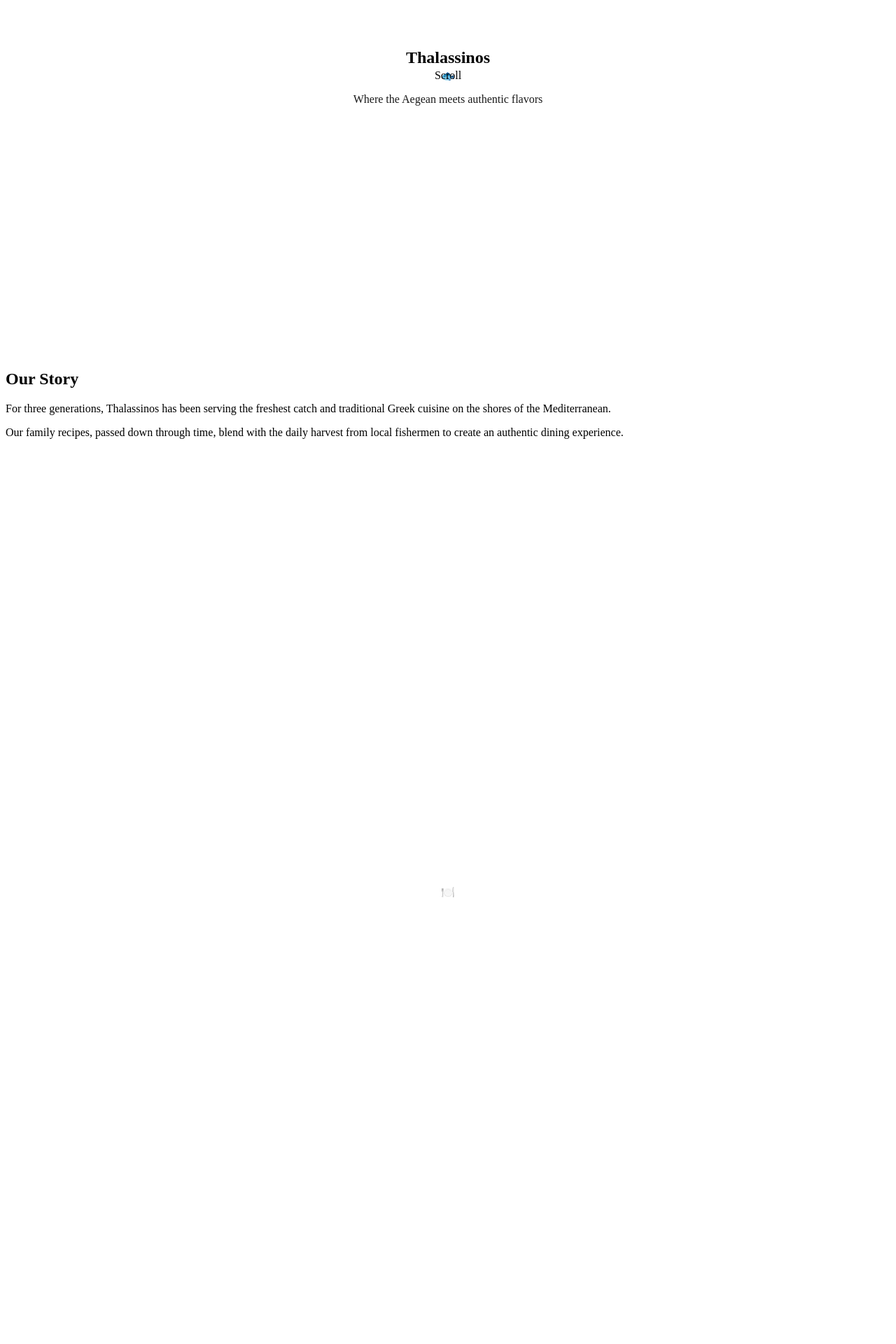
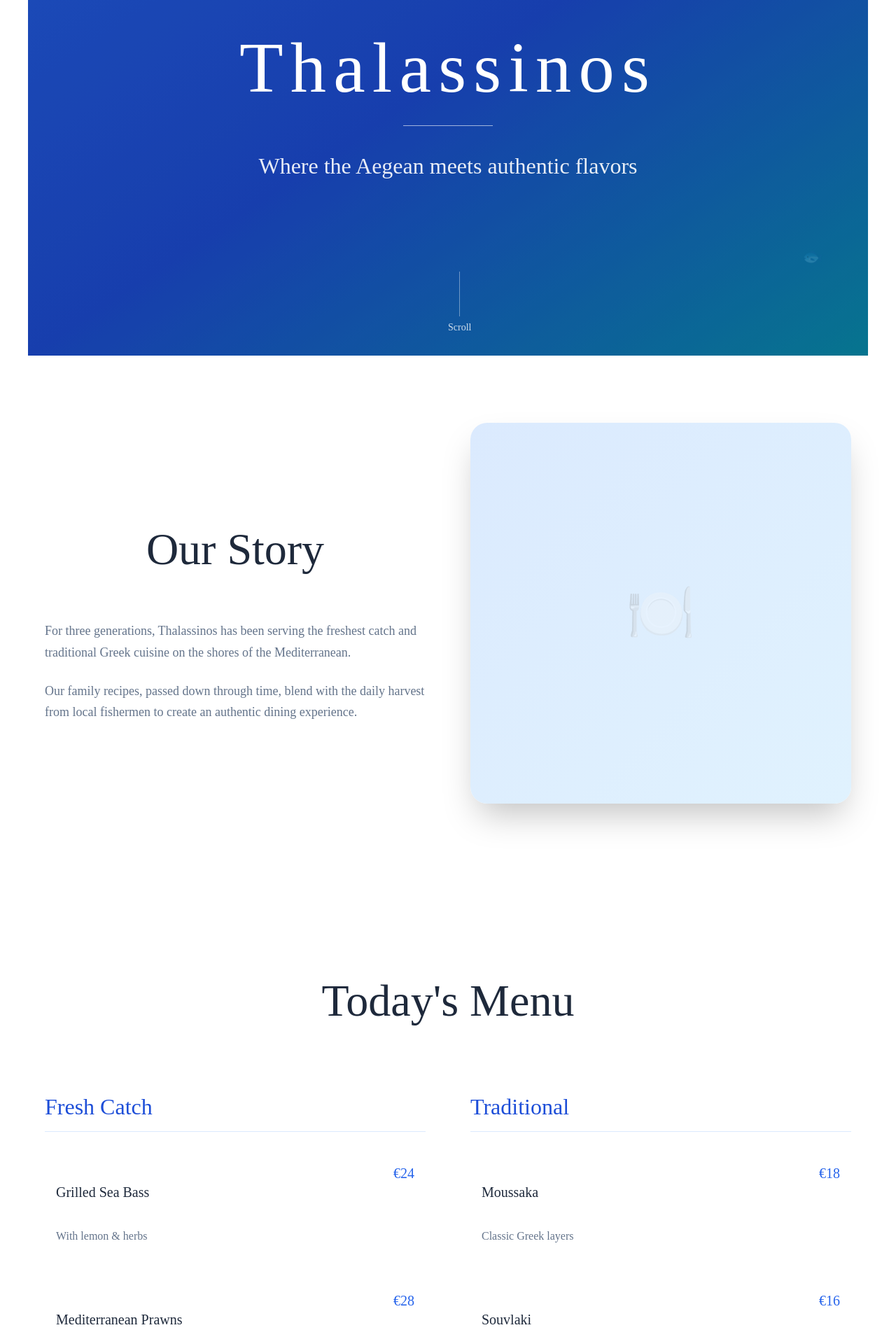
Before and after one commit to giakoumv/thalassinos, a React (Vite) app: page / in a window 1280 px wide. Shown: the part 300-2220 px from the top of the page at 70% size. Built offline with nearby package versions, Linux system fonts and the light colour scheme.

Commit message:
Update Thalassinos.tsx

```diff
--- a/src/Thalassinos.tsx
+++ b/src/Thalassinos.tsx
@@ -3,16 +3,6 @@ import React, { useState, useEffect } from 'react';
 export default function ThalassinosWebsite() {
   const [scrollY, setScrollY] = useState(0);
   const [isVisible, setIsVisible] = useState({});
-
-  useEffect(() => {
-    // Add Tailwind CSS if not already present
-    if (!document.querySelector('link[href*="tailwindcss"]')) {
-      const link = document.createElement('link');
-      link.href = 'https://cdn.tailwindcss.com';
-      link.rel = 'stylesheet';
-      document.head.appendChild(link);
-    }
-  }, []);
 
   useEffect(() => {
     const handleScroll = () => setScrollY(window.scrollY);
@@ -47,69 +37,360 @@ export default function ThalassinosWebsite() {
     ]}
   ];
 
+  const styles = {
+    container: {
+      minHeight: '100vh',
+      backgroundColor: '#f8fafc',
+      color: '#0f172a',
+      fontFamily: '-apple-system, BlinkMacSystemFont, "Segoe UI", Roboto, sans-serif'
+    },
+    heroSection: {
+      position: 'relative',
+      height: '100vh',
+      display: 'flex',
+      alignItems: 'center',
+      justifyContent: 'center',
+      overflow: 'hidden'
+    },
+    heroBackground: {
+      position: 'absolute',
+      top: 0,
+      left: 0,
+      right: 0,
+      bottom: 0,
+      background: 'linear-gradient(to bottom right, #2563eb, #1d4ed8, #0891b2)',
+      transform: `translateY(${scrollY * 0.5}px)`
+    },
+    heroOverlay: {
+      position: 'absolute',
+      top: 0,
+      left: 0,
+      right: 0,
+      bottom: 0,
+      backgroundColor: 'rgba(0,0,0,0.2)'
+    },
+    floatingElement1: {
+      position: 'absolute',
+      top: '80px',
+      left: '40px',
+      color: 'rgba(255,255,255,0.3)',
+      fontSize: '30px',
+      animation: 'bounce 2s infinite'
+    },
+    floatingElement2: {
+      position: 'absolute',
+      bottom: '128px',
+      right: '64px',
+      color: 'rgba(255,255,255,0.3)',
+      fontSize: '24px',
+      animation: 'pulse 2s infinite'
+    },
+    heroContent: {
+      position: 'relative',
+      zIndex: 10,
+      textAlign: 'center',
+      color: 'white',
+      padding: '0 24px'
+    },
+    heroTitle: {
+      fontSize: 'clamp(4rem, 8vw, 8rem)',
+      fontWeight: '300',
+      marginBottom: '24px',
+      letterSpacing: '0.1em'
+    },
+    heroDivider: {
+      width: '128px',
+      height: '1px',
+      backgroundColor: 'rgba(255,255,255,0.6)',
+      margin: '0 auto 32px auto'
+    },
+    heroSubtitle: {
+      fontSize: 'clamp(1.25rem, 3vw, 2rem)',
+      fontWeight: '300',
+      opacity: 0.9,
+      maxWidth: '800px',
+      margin: '0 auto',
+      lineHeight: 1.6
+    },
+    scrollIndicator: {
+      position: 'absolute',
+      bottom: '32px',
+      left: '50%',
+      transform: 'translateX(-50%)',
+      color: 'rgba(255,255,255,0.8)',
+      textAlign: 'center',
+      animation: 'bounce 2s infinite'
+    },
+    scrollLine: {
+      width: '1px',
+      height: '64px',
+      backgroundColor: 'rgba(255,255,255,0.4)',
+      margin: '0 auto 8px auto'
+    },
+    section: {
+      padding: '96px 24px'
+    },
+    sectionWhite: {
+      backgroundColor: 'white'
+    },
+    sectionGray: {
+      background: 'linear-gradient(to bottom right, #f1f5f9, #e0f2fe)'
+    },
+    sectionDark: {
+      backgroundColor: '#0f172a',
+      color: 'white'
+    },
+    container: {
+      maxWidth: '1200px',
+      margin: '0 auto'
+    },
+    sectionTitle: {
+      fontSize: 'clamp(2.5rem, 5vw, 5rem)',
+      fontWeight: '300',
+      marginBottom: '64px',
+      color: '#1e293b',
+      textAlign: 'center'
+    },
+    sectionTitleWhite: {
+      color: 'white'
+    },
+    grid: {
+      display: 'grid',
+      gap: '64px',
+      alignItems: 'center'
+    },
+    gridTwoCol: {
+      gridTemplateColumns: 'repeat(auto-fit, minmax(400px, 1fr))'
+    },
+    gridThreeCol: {
+      gridTemplateColumns: 'repeat(auto-fit, minmax(280px, 1fr))',
+      gap: '32px'
+    },
+    aboutText: {
+      fontSize: '18px',
+      color: '#64748b',
+      lineHeight: 1.7,
+      marginBottom: '24px'
+    },
+    aboutImage: {
+      aspectRatio: '1/1',
+      background: 'linear-gradient(to bottom right, #dbeafe, #e0f2fe)',
+      borderRadius: '24px',
+      padding: '32px',
+      boxShadow: '0 25px 50px -12px rgba(0,0,0,0.25)',
+      display: 'flex',
+      alignItems: 'center',
+      justifyContent: 'center'
+    },
+    menuSection: {
+      marginBottom: '48px'
+    },
+    menuTitle: {
+      fontSize: '2rem',
+      fontWeight: '300',
+      color: '#1d4ed8',
+      borderBottom: '1px solid #dbeafe',
+      paddingBottom: '16px',
+      marginBottom: '32px'
+    },
+    menuItem: {
+      padding: '16px',
+      borderRadius: '16px',
+      transition: 'all 0.3s ease',
+      cursor: 'pointer',
+      marginBottom: '24px'
+    },
+    menuItemHover: {
+      backgroundColor: '#f8fafc'
+    },
+    menuItemHeader: {
+      display: 'flex',
+      justifyContent: 'space-between',
+      alignItems: 'flex-start',
+      marginBottom: '8px'
+    },
+    menuItemName: {
+      fontSize: '20px',
+      fontWeight: '500',
+      color: '#1e293b'
+    },
+    menuItemPrice: {
+      fontSize: '20px',
+      fontWeight: '300',
+      color: '#2563eb',
+      marginLeft: '16px'
+    },
+    menuItemDesc: {
+      color: '#64748b',
+      fontWeight: '300'
+    },
+    reviewCard: {
+      backgroundColor: 'white',
+      padding: '32px',
+      borderRadius: '24px',
+      boxShadow: '0 10px 25px -5px rgba(0,0,0,0.1)',
+      transition: 'all 0.3s ease',
+      cursor: 'pointer'
+    },
+    reviewCardHover: {
+      boxShadow: '0 20px 40px -10px rgba(0,0,0,0.15)',
+      transform: 'translateY(-8px)'
+    },
+    stars: {
+      display: 'flex',
+      marginBottom: '16px'
+    },
+    star: {
+      color: '#fbbf24',
+      fontSize: '20px'
+    },
+    reviewText: {
+      color: '#64748b',
+      fontWeight: '300',
+      lineHeight: 1.7,
+      marginBottom: '24px',
+      fontStyle: 'italic'
+    },
+    reviewAuthor: {
+      fontWeight: '500',
+      color: '#1e293b'
+    },
+    contactGrid: {
+      display: 'grid',
+      gridTemplateColumns: 'repeat(auto-fit, minmax(400px, 1fr))',
+      gap: '64px'
+    },
+    contactItem: {
+      display: 'flex',
+      alignItems: 'flex-start',
+      gap: '16px',
+      marginBottom: '32px'
+    },
+    contactIcon: {
+      fontSize: '24px',
+      color: '#60a5fa',
+      marginTop: '4px'
+    },
+    contactLabel: {
+      fontWeight: '500',
+      marginBottom: '4px'
+    },
+    contactText: {
+      color: '#cbd5e1',
+      fontWeight: '300'
+    },
+    contactVisual: {
+      aspectRatio: '1/1',
+      background: 'linear-gradient(to bottom right, rgba(37,99,235,0.2), rgba(8,145,178,0.2))',
+      borderRadius: '24px',
+      display: 'flex',
+      alignItems: 'center',
+      justifyContent: 'center',
+      textAlign: 'center'
+    },
+    footer: {
+      padding: '48px 24px',
+      backgroundColor: '#020617',
+      color: '#64748b',
+      textAlign: 'center'
+    },
+    footerTitle: {
+      fontSize: '2rem',
+      fontWeight: '300',
+      marginBottom: '16px',
+      color: 'white'
+    },
+    footerDivider: {
+      width: '64px',
+      height: '1px',
+      backgroundColor: '#334155',
+      margin: '0 auto 24px auto'
+    },
+    fadeIn: {
+      transition: 'all 1s ease',
+      transform: isVisible.about ? 'translateY(0)' : 'translateY(80px)',
+      opacity: isVisible.about ? 1 : 0
+    },
+    fadeInMenu: {
+      transition: 'all 1s ease',
+      transform: isVisible.menu ? 'translateY(0)' : 'translateY(80px)',
+      opacity: isVisible.menu ? 1 : 0
+    },
+    fadeInReviews: {
+      transition: 'all 1s ease',
+      transform: isVisible.reviews ? 'translateY(0)' : 'translateY(80px)',
+      opacity: isVisible.reviews ? 1 : 0
+    },
+    fadeInContact: {
+      transition: 'all 1s ease',
+      transform: isVisible.contact ? 'translateY(0)' : 'translateY(80px)',
+      opacity: isVisible.contact ? 1 : 0
+    }
+  };
+
+  // Add CSS animations
+  useEffect(() => {
+    const style = document.createElement('style');
+    style.textContent = `
+      @keyframes bounce {
+        0%, 20%, 53%, 80%, 100% { transform: translateY(0); }
+        40%, 43% { transform: translateY(-30px); }
+        70% { transform: translateY(-15px); }
+        90% { transform: translateY(-4px); }
+      }
+      @keyframes pulse {
+        0%, 100% { opacity: 1; }
+        50% { opacity: 0.5; }
+      }
+    `;
+    document.head.appendChild(style);
+    return () => document.head.removeChild(style);
+  }, []);
+
   return (
-    <div className="min-h-screen bg-slate-50 text-slate-900">
+    <div style={styles.container}>
       {/* Hero Section */}
-      <section className="relative h-screen flex items-center justify-center overflow-hidden">
-        <div
-          className="absolute inset-0 bg-gradient-to-br from-blue-600 via-blue-700 to-cyan-600"
-          style={{ transform: `translateY(${scrollY * 0.5}px)` }}
-        />
-        <div className="absolute inset-0 bg-black/20" />
+      <section style={styles.heroSection}>
+        <div style={styles.heroBackground} />
+        <div style={styles.heroOverlay} />
 
         {/* Floating Elements */}
-        <div className="absolute top-20 left-10 text-white/30 animate-bounce">
-          <div className="w-10 h-10 flex items-center justify-center text-3xl">〜</div>
-        </div>
-        <div className="absolute bottom-32 right-16 text-white/30 animate-pulse">
-          <div className="w-8 h-8 flex items-center justify-center text-2xl">🐟</div>
-        </div>
+        <div style={styles.floatingElement1}>〜</div>
+        <div style={styles.floatingElement2}>🐟</div>
 
-        <div className="relative z-10 text-center text-white px-6">
-          <div className="animate-fade-in">
-            <h1 className="text-7xl md:text-8xl font-light mb-6 tracking-wide">
-              Thalassinos
-            </h1>
-            <div className="w-32 h-px bg-white/60 mx-auto mb-8"></div>
-            <p className="text-xl md:text-2xl font-light opacity-90 max-w-2xl mx-auto leading-relaxed">
+        <div style={styles.heroContent}>
+          <h1 style={styles.heroTitle}>Thalassinos</h1>
+          <div style={styles.heroDivider}></div>
+          <p style={styles.heroSubtitle}>
             Where the Aegean meets authentic flavors
           </p>
         </div>
-        </div>
 
         {/* Scroll Indicator */}
-        <div className="absolute bottom-8 left-1/2 transform -translate-x-1/2 text-white/80 animate-bounce">
-          <div className="w-px h-16 bg-white/40 mx-auto mb-2"></div>
-          <div className="text-sm font-light">Scroll</div>
+        <div style={styles.scrollIndicator}>
+          <div style={styles.scrollLine}></div>
+          <div style={{fontSize: '14px', fontWeight: '300'}}>Scroll</div>
         </div>
       </section>
 
       {/* About Section */}
-      <section id="about" className="py-24 px-6">
-        <div className="max-w-6xl mx-auto">
-          <div className={`transition-all duration-1000 transform ${isVisible.about ? 'translate-y-0 opacity-100' : 'translate-y-20 opacity-0'}`}>
-            <div className="grid md:grid-cols-2 gap-16 items-center">
+      <section id="about" style={{...styles.section}}>
+        <div style={styles.container}>
+          <div style={styles.fadeIn}>
+            <div style={{...styles.grid, ...styles.gridTwoCol}}>
               <div>
-                <h2 className="text-5xl font-light mb-8 text-slate-800">
-                  Our Story
-                </h2>
-                <div className="space-y-6 text-lg text-slate-600 leading-relaxed">
-                  <p>
+                <h2 style={styles.sectionTitle}>Our Story</h2>
+                <div style={styles.aboutText}>
                   For three generations, Thalassinos has been serving the freshest catch
                   and traditional Greek cuisine on the shores of the Mediterranean.
-                  </p>
-                  <p>
+                </div>
+                <div style={styles.aboutText}>
                   Our family recipes, passed down through time, blend with the daily
                   harvest from local fishermen to create an authentic dining experience.
-                  </p>
                 </div>
               </div>
-              <div className="relative">
-                <div className="aspect-square bg-gradient-to-br from-blue-100 to-cyan-50 rounded-3xl p-8 shadow-2xl">
-                  <div className="h-full flex items-center justify-center">
-                    <div className="text-8xl text-blue-600/30">🍽️</div>
-                  </div>
-                </div>
+              <div style={styles.aboutImage}>
+                <div style={{fontSize: '80px', color: 'rgba(37,99,235,0.3)'}}>🍽️</div>
               </div>
             </div>
           </div>
@@ -117,33 +398,32 @@ export default function ThalassinosWebsite() {
       </section>
 
       {/* Menu Section */}
-      <section id="menu" className="py-24 bg-white">
-        <div className="max-w-6xl mx-auto px-6">
-          <div className={`transition-all duration-1000 transform ${isVisible.menu ? 'translate-y-0 opacity-100' : 'translate-y-20 opacity-0'}`}>
-            <h2 className="text-5xl font-light text-center mb-16 text-slate-800">
-              Today's Menu
-            </h2>
+      <section id="menu" style={{...styles.section, ...styles.sectionWhite}}>
+        <div style={styles.container}>
+          <div style={styles.fadeInMenu}>
+            <h2 style={styles.sectionTitle}>Today's Menu</h2>
 
-            <div className="grid md:grid-cols-2 gap-12">
+            <div style={{...styles.grid, ...styles.gridTwoCol}}>
               {menuItems.map((section, idx) => (
-                <div key={idx} className="space-y-8">
-                  <h3 className="text-3xl font-light text-blue-700 border-b border-blue-100 pb-4">
-                    {section.category}
-                  </h3>
-                  <div className="space-y-6">
+                <div key={idx} style={styles.menuSection}>
+                  <h3 style={styles.menuTitle}>{section.category}</h3>
+                  <div>
                     {section.items.map((item, i) => (
-                      <div key={i} className="group hover:bg-slate-50 p-4 rounded-2xl transition-all duration-300">
-                        <div className="flex justify-between items-start mb-2">
-                          <h4 className="text-xl font-medium text-slate-800 group-hover:text-blue-700 transition-colors">
-                            {item.name}
-                          </h4>
-                          <span className="text-xl font-light text-blue-600 ml-4">
-                            {item.price}
-                          </span>
+                      <div
+                        key={i}
+                        style={styles.menuItem}
+                        onMouseEnter={(e) => {
+                          e.currentTarget.style.backgroundColor = '#f8fafc';
+                        }}
+                        onMouseLeave={(e) => {
+                          e.currentTarget.style.backgroundColor = 'transparent';
+                        }}
+                      >
+                        <div style={styles.menuItemHeader}>
+                          <h4 style={styles.menuItemName}>{item.name}</h4>
+                          <span style={styles.menuItemPrice}>{item.price}</span>
                         </div>
-                        <p className="text-slate-600 font-light">
-                          {item.desc}
-                        </p>
+                        <p style={styles.menuItemDesc}>{item.desc}</p>
                       </div>
                     ))}
                   </div>
@@ -155,31 +435,36 @@ export default function ThalassinosWebsite() {
       </section>
 
       {/* Reviews Section */}
-      <section id="reviews" className="py-24 bg-gradient-to-br from-slate-100 to-blue-50">
-        <div className="max-w-6xl mx-auto px-6">
-          <div className={`transition-all duration-1000 transform ${isVisible.reviews ? 'translate-y-0 opacity-100' : 'translate-y-20 opacity-0'}`}>
-            <h2 className="text-5xl font-light text-center mb-16 text-slate-800">
-              What Our Guests Say
-            </h2>
+      <section id="reviews" style={{...styles.section, ...styles.sectionGray}}>
+        <div style={styles.container}>
+          <div style={styles.fadeInReviews}>
+            <h2 style={styles.sectionTitle}>What Our Guests Say</h2>
 
-            <div className="grid md:grid-cols-3 gap-8">
+            <div style={{...styles.grid, ...styles.gridThreeCol}}>
               {[
                 { name: "Maria K.", text: "The freshest seafood I've ever tasted. The sunset view is magical!" },
                 { name: "James R.", text: "Authentic Greek hospitality. Every dish tells a story of tradition." },
                 { name: "Sofia P.", text: "Three generations of perfection. This place is a true gem by the sea." }
               ].map((review, idx) => (
-                <div key={idx} className="bg-white p-8 rounded-3xl shadow-lg hover:shadow-xl transition-all duration-300 hover:-translate-y-2">
-                  <div className="flex mb-4">
+                <div
+                  key={idx}
+                  style={styles.reviewCard}
+                  onMouseEnter={(e) => {
+                    e.currentTarget.style.boxShadow = '0 20px 40px -10px rgba(0,0,0,0.15)';
+                    e.currentTarget.style.transform = 'translateY(-8px)';
+                  }}
+                  onMouseLeave={(e) => {
+                    e.currentTarget.style.boxShadow = '0 10px 25px -5px rgba(0,0,0,0.1)';
+                    e.currentTarget.style.transform = 'translateY(0)';
+                  }}
+                >
+                  <div style={styles.stars}>
                     {[...Array(5)].map((_, i) => (
-                      <span key={i} className="text-yellow-400 text-xl">★</span>
+                      <span key={i} style={styles.star}>★</span>
                     ))}
                   </div>
-                  <p className="text-slate-600 mb-6 font-light leading-relaxed">
-                    "{review.text}"
-                  </p>
-                  <div className="font-medium text-slate-800">
-                    {review.name}
-                  </div>
+                  <p style={styles.reviewText}>"{review.text}"</p>
+                  <div style={styles.reviewAuthor}>{review.name}</div>
                 </div>
               ))}
             </div>
@@ -188,42 +473,40 @@ export default function ThalassinosWebsite() {
       </section>
 
       {/* Contact Section */}
-      <section id="contact" className="py-24 bg-slate-900 text-white">
-        <div className="max-w-6xl mx-auto px-6">
-          <div className={`transition-all duration-1000 transform ${isVisible.contact ? 'translate-y-0 opacity-100' : 'translate-y-20 opacity-0'}`}>
-            <div className="grid md:grid-cols-2 gap-16">
+      <section id="contact" style={{...styles.section, ...styles.sectionDark}}>
+        <div style={styles.container}>
+          <div style={styles.fadeInContact}>
+            <div style={styles.contactGrid}>
               <div>
-                <h2 className="text-5xl font-light mb-12">
-                  Visit Us
-                </h2>
-                <div className="space-y-8">
-                  <div className="flex items-start space-x-4">
-                    <div className="text-blue-400 mt-1 text-2xl">📍</div>
+                <h2 style={{...styles.sectionTitle, ...styles.sectionTitleWhite}}>Visit Us</h2>
                 <div>
-                      <div className="font-medium mb-1">Location</div>
-                      <div className="text-slate-300 font-light">
+                  <div style={styles.contactItem}>
+                    <div style={styles.contactIcon}>📍</div>
+                    <div>
+                      <div style={styles.contactLabel}>Location</div>
+                      <div style={styles.contactText}>
                         Seaside Promenade 15<br />
                         Mykonos, Greece
                       </div>
                     </div>
                   </div>
 
-                  <div className="flex items-start space-x-4">
-                    <div className="text-blue-400 mt-1 text-2xl">🕐</div>
+                  <div style={styles.contactItem}>
+                    <div style={styles.contactIcon}>🕐</div>
                     <div>
-                      <div className="font-medium mb-1">Hours</div>
-                      <div className="text-slate-300 font-light">
+                      <div style={styles.contactLabel}>Hours</div>
+                      <div style={styles.contactText}>
                         Daily: 12:00 PM - 12:00 AM<br />
                         Kitchen closes at 11:30 PM
                       </div>
                     </div>
                   </div>
 
-                  <div className="flex items-start space-x-4">
-                    <div className="text-blue-400 mt-1 text-2xl">📞</div>
+                  <div style={styles.contactItem}>
+                    <div style={styles.contactIcon}>📞</div>
                     <div>
-                      <div className="font-medium mb-1">Reservations</div>
-                      <div className="text-slate-300 font-light">
+                      <div style={styles.contactLabel}>Reservations</div>
+                      <div style={styles.contactText}>
                         +30 22890 XXXXX
                       </div>
                     </div>
@@ -231,11 +514,10 @@ export default function ThalassinosWebsite() {
                 </div>
               </div>
 
-              <div className="relative">
-                <div className="aspect-square bg-gradient-to-br from-blue-600/20 to-cyan-600/20 rounded-3xl flex items-center justify-center">
-                  <div className="text-center">
-                    <div className="text-6xl text-blue-400/40 mx-auto mb-6">🌊</div>
-                    <p className="text-xl font-light text-slate-300">
+              <div style={styles.contactVisual}>
+                <div>
+                  <div style={{fontSize: '60px', color: 'rgba(96,165,250,0.4)', marginBottom: '24px'}}>🌊</div>
+                  <p style={{fontSize: '20px', fontWeight: '300', color: '#cbd5e1'}}>
                     Where every sunset<br />
                     becomes a memory
                   </p>
@@ -244,17 +526,14 @@ export default function ThalassinosWebsite() {
             </div>
           </div>
         </div>
-        </div>
       </section>
 
       {/* Footer */}
-      <footer className="py-12 bg-slate-950 text-slate-400 text-center">
-        <div className="max-w-6xl mx-auto px-6">
-          <div className="text-3xl font-light mb-4 text-white">
-            Thalassinos
-          </div>
-          <div className="w-16 h-px bg-slate-700 mx-auto mb-6"></div>
-          <p className="font-light">
+      <footer style={styles.footer}>
+        <div style={styles.container}>
+          <div style={styles.footerTitle}>Thalassinos</div>
+          <div style={styles.footerDivider}></div>
+          <p style={{fontWeight: '300'}}>
             © 2025 Thalassinos Seaside Taverna. Taste the tradition.
           </p>
         </div>
```
Lines whose indentation alone changed are shown as unchanged.
